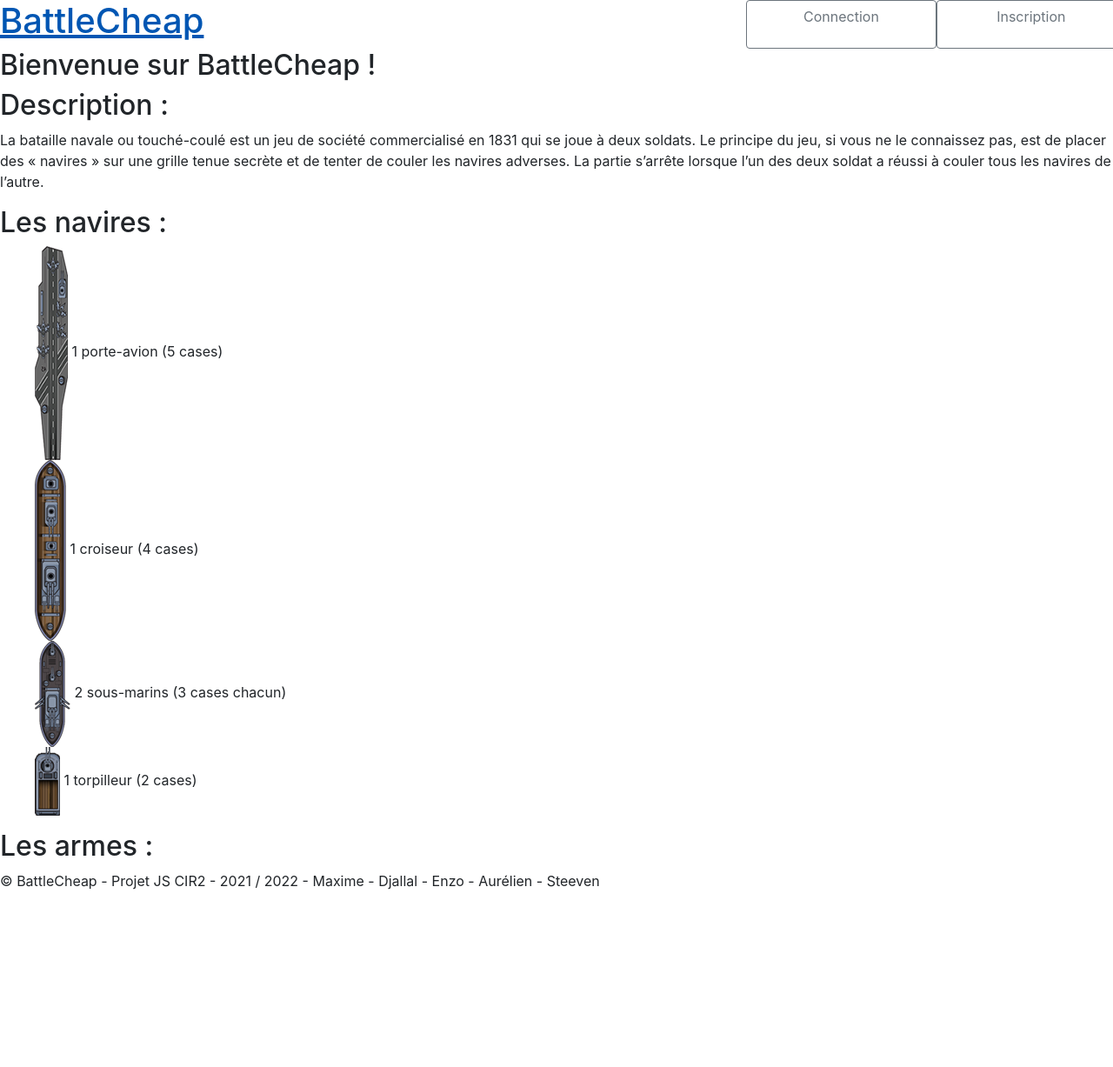
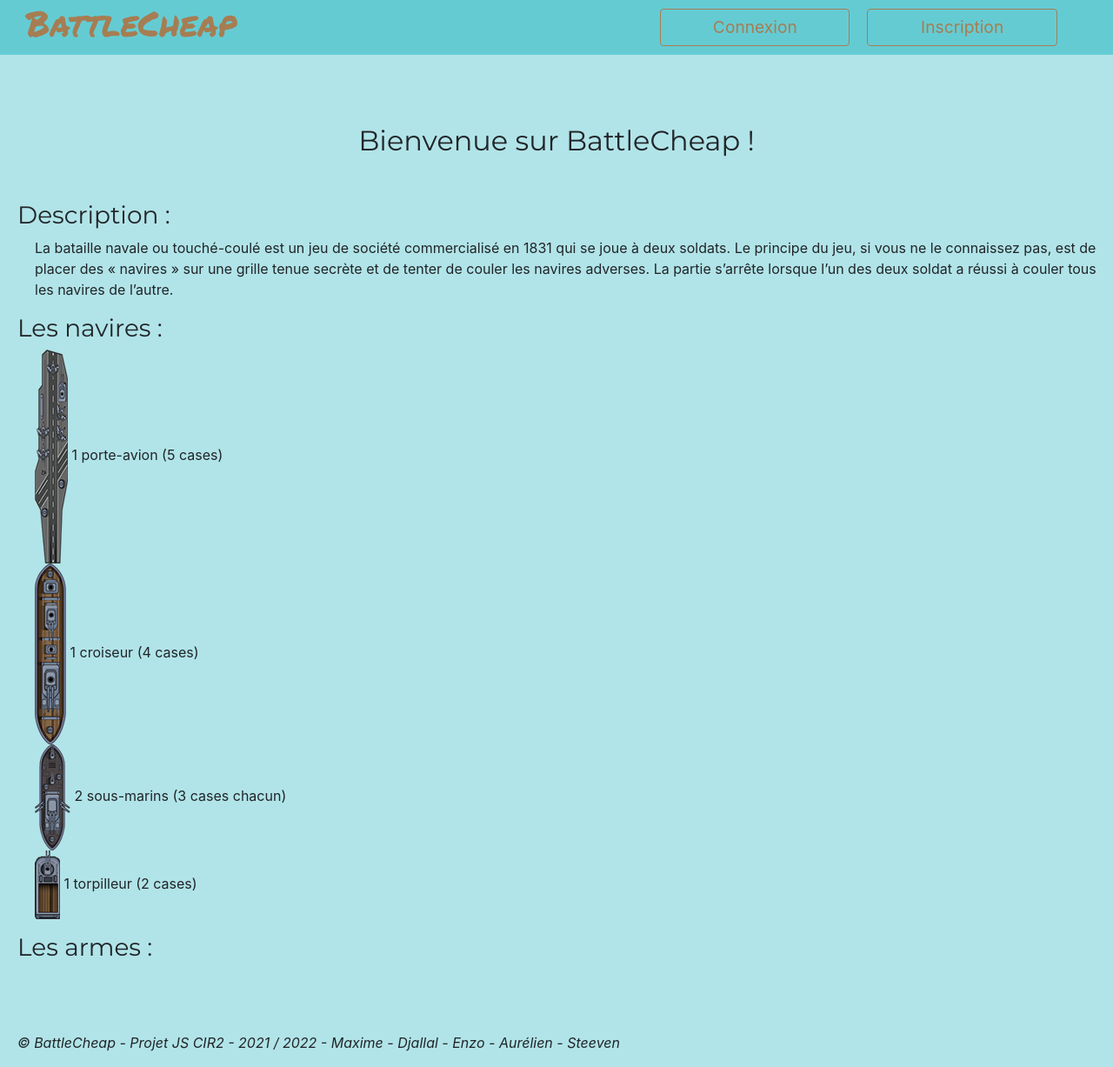
Before and after one commit to aurelienDgn/ProjetJS, a plain HTML site: page Front/HTML/rules.html in a window 1280 px wide. Shown: the whole page at 87% size. Before the commit the page ends 1041 px from the top, so only its background shows below. Drawn offline with nearby package versions, Linux system fonts and the light colour scheme; files whose address does not match are found by name.

Commit message:
disign des pages principales

```diff
--- a/Front/CSS/index.css
+++ b/Front/CSS/index.css
@@ -1,3 +1,43 @@
-.bullets{
-    width: 15px;
+header{
+    background-color: #65CBD3;
 }
+
+h1 a
+{
+    font-family: 'Permanent Marker', cursive;
+    color: #A67D52;
+    margin: 0px 30px;
+}
+
+h1 a:hover{
+    text-decoration: none;
+    color: #9b6c3a;
+}
+
+.btn{
+    margin: 10px 10px;
+    border: solid #A67D52 1px;
+    color: #A67D52;
+    font-size: 1.2rem;
+}
+
+.btn:hover{
+    border: solid #9b6c3a 1px;
+    color: #9b6c3a;
+    background-color: rgba(155, 108, 58, 0.2);
+    font-size: 1.2rem;
+}
+
+body{
+    background-color: rgba(100, 202, 211, 0.5);
+}
+
+main{
+    margin: 80px 0px;
+    font-family: 'Montserrat', sans-serif;
+}
+
+footer{
+    padding-left: 20px;
+    font-style: italic;
+}
--- a/Front/CSS/profile.css
+++ b/Front/CSS/profile.css
@@ -0,0 +1,38 @@
+header{
+    background-color: #65CBD3;
+}
+
+h1 a
+{
+    font-family: 'Permanent Marker', cursive;
+    color: #A67D52;
+    margin: 0px 30px;
+}
+
+h1 a:hover{
+    text-decoration: none;
+    color: #9b6c3a;
+}
+
+body{
+    background-color: rgba(100, 202, 211, 0.5);
+}
+
+main{
+    margin: 80px 0px;
+    font-family: 'Montserrat', sans-serif;
+}
+
+i{
+    font-size: 8rem;
+    margin-bottom: 50px;
+}
+
+.h1, a{
+    margin-bottom: 30px;
+}
+
+footer{
+    padding-left: 20px;
+    font-style: italic;
+}
--- a/Front/CSS/rules.css
+++ b/Front/CSS/rules.css
@@ -0,0 +1,57 @@
+header{
+    background-color: #65CBD3;
+}
+
+h1 a
+{
+    font-family: 'Permanent Marker', cursive;
+    color: #A67D52;
+    margin: 0px 30px;
+}
+
+h1 a:hover{
+    text-decoration: none;
+    color: #9b6c3a;
+}
+
+.btn{
+    margin: 10px 10px;
+    border: solid #A67D52 1px;
+    color: #A67D52;
+    font-size: 1.2rem;
+}
+
+.btn:hover{
+    border: solid #9b6c3a 1px;
+    color: #9b6c3a;
+    background-color: rgba(155, 108, 58, 0.2);
+    font-size: 1.2rem;
+}
+
+body{
+    background-color: rgba(100, 202, 211, 0.5);
+}
+
+main{
+    margin: 80px 0px;
+}
+
+h2{
+    text-align: center;
+    font-family: 'Montserrat', sans-serif;
+    margin-bottom: 50px;
+}
+
+h3{
+    font-family: 'Montserrat', sans-serif;
+    margin-left: 20px;
+}
+
+main p{
+    margin-left: 40px;
+}
+
+footer{
+    padding-left: 20px;
+    font-style: italic;
+}
--- a/Front/CSS/signInUp.css
+++ b/Front/CSS/signInUp.css
@@ -0,0 +1,36 @@
+header{
+    background-color: #65CBD3;
+}
+
+h1 a
+{
+    font-family: 'Permanent Marker', cursive;
+    color: #A67D52;
+    margin: 0px 30px;
+}
+
+h1 a:hover{
+    text-decoration: none;
+    color: #9b6c3a;
+}
+
+body{
+    background-color: rgba(100, 202, 211, 0.5);
+}
+
+main{
+    width: 70%;
+    margin: 60px auto;
+    border: solid #A67D52 2px;
+    border-radius: 15px;
+    padding: 30px 0px;
+}
+
+form *{
+    margin-bottom: 20px;
+}
+
+footer{
+    padding-left: 20px;
+    font-style: italic;
+}
--- a/Front/CSS/waitingRoom.css
+++ b/Front/CSS/waitingRoom.css
@@ -0,0 +1,47 @@
+header{
+    background-color: #65CBD3;
+}
+
+h1 a
+{
+    font-family: 'Permanent Marker', cursive;
+    color: #A67D52;
+    margin: 0px 30px;
+}
+
+h1 a:hover{
+    text-decoration: none;
+    color: #9b6c3a;
+}
+
+.btn{
+    margin: 10px 10px;
+    border: solid #A67D52 1px;
+    color: #A67D52;
+    font-size: 1.2rem;
+}
+
+.btn:hover{
+    border: solid #9b6c3a 1px;
+    color: #9b6c3a;
+    background-color: rgba(155, 108, 58, 0.2);
+    font-size: 1.2rem;
+}
+
+i{
+    margin-right: 10px;
+}
+
+body{
+    background-color: rgba(100, 202, 211, 0.5);
+}
+
+main{
+    margin: 80px 0px;
+    font-size: 2rem;
+}
+
+footer{
+    padding-left: 20px;
+    font-style: italic;
+}
--- a/Front/HTML/rules.html
+++ b/Front/HTML/rules.html
@@ -9,6 +9,11 @@
     <!-- bootstrap-->
     <link rel="stylesheet" href="https://cdn.jsdelivr.net/npm/bootstrap@4.5.3/dist/css/bootstrap.min.css" integrity="sha384-TX8t27EcRE3e/ihU7zmQxVncDAy5uIKz4rEkgIXeMed4M0jlfIDPvg6uqKI2xXr2" crossorigin="anonymous">
 
+    <!-- include font-->
+    <link rel="preconnect" href="https://fonts.googleapis.com">
+    <link rel="preconnect" href="https://fonts.gstatic.com" crossorigin>
+    <link href="https://fonts.googleapis.com/css2?family=Montserrat&family=Permanent+Marker&display=swap" rel="stylesheet">
+
     <!-- include css-->
     <link rel="stylesheet" type="text/css" href="../CSS/rules.css"/>
 
@@ -16,21 +21,21 @@
 </head>
 
 <body>
-    <header class="row">
-        <h1 class="col-8"><a href="./index.html">BattleCheap</a></h1>
-        <a href="" class="btn btn-outline-secondary col-2">Connection</a>
-        <a href="" class="btn btn-outline-secondary col-2">Inscription</a>
+    <header class="d-flex row align-items-center">
+        <h1 class="col-7"><a href="./index.html">BattleCheap</a></h1>
+        <a href="./signIn.html" class="btn col-2">Connexion</a>
+        <a href="./signUp.html" class="btn col-2">Inscription</a>
     </header>
 
     <main>
         <h2>Bienvenue sur BattleCheap !</h2>
 
-        <h2>Description :</h2>
+        <h3>Description :</h3>
         <p>La bataille navale ou touché-coulé est un jeu de société commercialisé en 1831 qui se joue à deux soldats.
             Le principe du jeu, si vous ne le connaissez pas, est de placer des « navires » sur une grille tenue secrète et de tenter de couler les navires adverses.
             La partie s’arrête lorsque l’un des deux soldat a réussi à couler tous les navires de l’autre.</p>
 
-        <h2>Les navires :</h2>
+        <h3>Les navires :</h3>
         <ul>
             <img src="./Front/Images/ships/boat_5.png" class="navire"/> 1 porte-avion (5 cases)<br>
             <img src="./Front/Images/ships/boat_1.png" class="navire"/> 1 croiseur (4 cases)<br>
@@ -38,7 +43,7 @@
             <img src="./Front/Images/ships/boat_3.png" class="navire"/> 1 torpilleur (2 cases)<br>
         </ul>
 
-        <h2>Les armes :</h2>
+        <h3>Les armes :</h3>
     </main>
 
     <footer>
```
Also changed, not shown: Front/HTML/index.html (+10 -5 lines), Front/HTML/profile.html (+11 -1 lines), Front/HTML/signIn.html (+13 -6 lines), Front/HTML/signUp.html (+10 -3 lines), Front/HTML/waitingRoom.html (+10 -3 lines).
